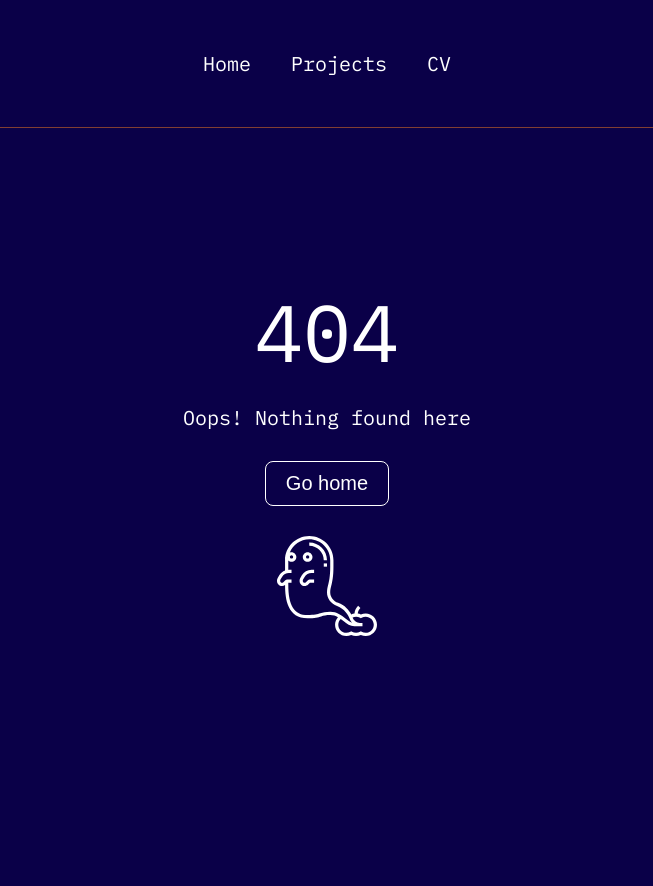
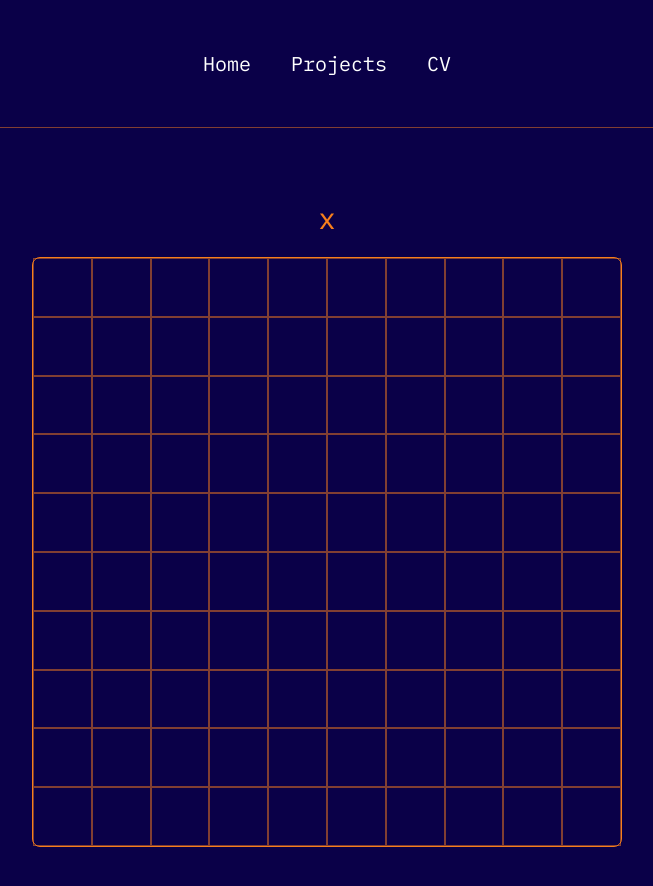
Before and after one commit to Katarca/ITA-2022, a React (Create React App) app: page /tic-tac-toe in a window 1280 px wide. Before the commit this address had no page. Shown: the top 886 px of the page, without its empty margins (313-966 px from the left). Before the commit the page ends 800 px from the top, so only its background shows below. Built offline with nearby package versions, Linux system fonts and the light colour scheme; what ts-debounce would draw is missing.

Commit message:
tic tac toe added

```diff
--- a/src/App.tsx
+++ b/src/App.tsx
@@ -11,6 +11,7 @@ import { Navbar } from './components/Navbar'
 import { NotFound } from './404'
 import { Projects } from './Projects'
 import { Route, Routes } from 'react-router-dom'
+import { TicTacToe } from './tic-tac-toe/TicTacToe'
 import { ToDoAppRedux } from './todo-list-redux/ToDoAppRedux'
 import { createGlobalStyle } from 'styled-components'
 import { styles } from './helpers/theme'
@@ -37,6 +38,7 @@ export function App() {
           <Route path={urls.nestedBlog} element={<BlogApp />} />
           <Route path={urls.nestedBlogApp} element={<ArticlesContext />} />
           <Route path={urls.todoListRedux} element={<ToDoAppRedux />} />
+          <Route path={urls.ticTacToe} element={<TicTacToe />} />
           <Route path='*' element={<NotFound />} />
         </Routes>
         <GlobalStyle />
--- a/src/Projects.tsx
+++ b/src/Projects.tsx
@@ -58,6 +58,12 @@ export const Projects = () => {
           src={mortgageImg}
           githubUrl={`${githubUrl}mortgage-calculator`}
         />
+        <Card
+          text='Tic Tac Toe'
+          to={urls.ticTacToe}
+          src={memoryGameImg}
+          githubUrl={`${githubUrl}memory-game`}
+        />
       </Div_ProjectsSection>
     </>
   )
--- a/src/helpers/urls.ts
+++ b/src/helpers/urls.ts
@@ -21,6 +21,7 @@ export const urls = {
   todoListRedux: '/todo-list-redux',
   projects: '/projects',
   cv: '/cv',
+  ticTacToe: '/tic-tac-toe',
 } as const
 
 export const newArticleUrl = `${urls.blog}${urls.newArticle}`
--- /dev/null
+++ b/src/tic-tac-toe/TicTacToe.tsx
@@ -0,0 +1,156 @@
+import { Div_Container } from '../components/Container'
+import { H_Heading } from '../components/Heading'
+import { Helmet } from 'react-helmet-async'
+import { P_BodyText } from '../components/BodyText'
+import { breakpoint, styles } from '../helpers/theme'
+import React, { useState } from 'react'
+import styled from 'styled-components'
+
+const boardSize = 10
+const winLength = 5
+
+const createBoard = (n: number) => {
+  return [...Array(n)].map(_ => Array(n).fill(''))
+}
+
+// Code borrowed from https://www.codegrepper.com/search.php?q=diagonal%20matrix%20javascript
+const getDiagonals = (grid: Array<Array<'' | 'x' | 'o'>>) => {
+  let result = []
+  let temp
+  for (let k = 0; k <= 2 * (boardSize - 1); ++k) {
+    temp = []
+    for (let y = boardSize - 1; y >= 0; --y) {
+      let x = k - y
+      if (x >= 0 && x < boardSize) {
+        temp.push(grid[y][x])
+      }
+    }
+    if (temp.length > 0) {
+      result.push(temp)
+    }
+  }
+  return result
+}
+
+export const TicTacToe = () => {
+  const [turn, setTurn] = useState('x' as 'x' | 'o')
+  const [board, setBoard] = useState<Array<Array<'' | 'x' | 'o'>>>(createBoard(boardSize))
+  const [winner, setWinner] = useState(null as null | 'x' | 'o')
+
+  const handlePlayerMove = (row: number, column: number) => {
+    setBoard(board.map((x, i) => (row === i ? x.map((y, i) => (column === i ? turn : y)) : x)))
+    return board.map((x, i) => (row === i ? x.map((y, i) => (column === i ? turn : y)) : x))
+  }
+
+  const checkForWinner = (board: Array<Array<'' | 'x' | 'o'>>, row: number, column: number) => {
+    if (
+      board[row].join('').includes(turn.repeat(winLength)) ||
+      board
+        .map(x => x[column])
+        .join('')
+        .includes(turn.repeat(winLength)) ||
+      getDiagonals(board)
+        .map(diagonal => diagonal.join(''))
+        .some(diagonal => diagonal.includes(turn.repeat(winLength)))
+    ) {
+      setWinner(turn)
+    }
+  }
+
+  const handleClick = (row: number, column: number) => {
+    if (board[row][column] !== '') return
+    checkForWinner(handlePlayerMove(row, column), row, column)
+    if (turn === 'x') {
+      setTurn('o')
+    } else {
+      setTurn('x')
+    }
+  }
+
+  const handleReset = () => {
+    setBoard(createBoard(boardSize))
+    setWinner(null)
+  }
+
+  return (
+    <>
+      <Helmet>
+        <title>Katarína Soušková | Tic Tac Toe</title>
+      </Helmet>
+      <Div_Container>
+        <H_Heading>{!winner && turn}</H_Heading>
+        <Div_BoardBox>
+          <Div_BoardWrapper>
+            <Div_Board>
+              {!winner ? (
+                board.map((row, y) =>
+                  row.map((col, x) => (
+                    <Div_Card
+                      key={(x + 1).toString() + (y + 1).toString()}
+                      onClick={() => handleClick(y, x)}
+                    >
+                      <P_BodyText>{col}</P_BodyText>
+                    </Div_Card>
+                  ))
+                )
+              ) : (
+                <Div_ResetContainer onClick={() => handleReset()}>
+                  <H_Heading>Reset Game {winner}</H_Heading>
+                </Div_ResetContainer>
+              )}
+            </Div_Board>
+          </Div_BoardWrapper>
+        </Div_BoardBox>
+      </Div_Container>
+    </>
+  )
+}
+
+const Div_BoardBox = styled.div`
+  width: 35%;
+  border: ${styles.border.orange};
+  border-radius: 8px;
+  ${breakpoint.smallNotebook} {
+    width: 50%;
+  }
+  ${breakpoint.tabletLandscape} {
+    width: 60%;
+  }
+  ${breakpoint.tabletPortrait} {
+    width: 90%;
+  }
+  ${breakpoint.phone} {
+    width: 100%;
+  }
+`
+
+const Div_BoardWrapper = styled.div`
+  position: relative;
+  padding-top: 100%;
+`
+
+const Div_Board = styled.div`
+  position: absolute;
+  width: 100%;
+  height: 100%;
+  top: 0;
+  left: 0;
+  display: grid;
+  grid-template-columns: repeat(${boardSize}, 1fr);
+  grid-template-rows: repeat(${boardSize}, 1fr);
+`
+const Div_Card = styled.div`
+  display: flex;
+  justify-content: center;
+  align-items: center;
+  cursor: pointer;
+  border: 1px solid ${styles.colors.orangeTransparent};
+`
+const Div_ResetContainer = styled.div`
+  grid-column: 1/5;
+  grid-row: 1/5;
+  display: flex;
+  justify-content: center;
+  align-items: center;
+  cursor: pointer;
+`
```
